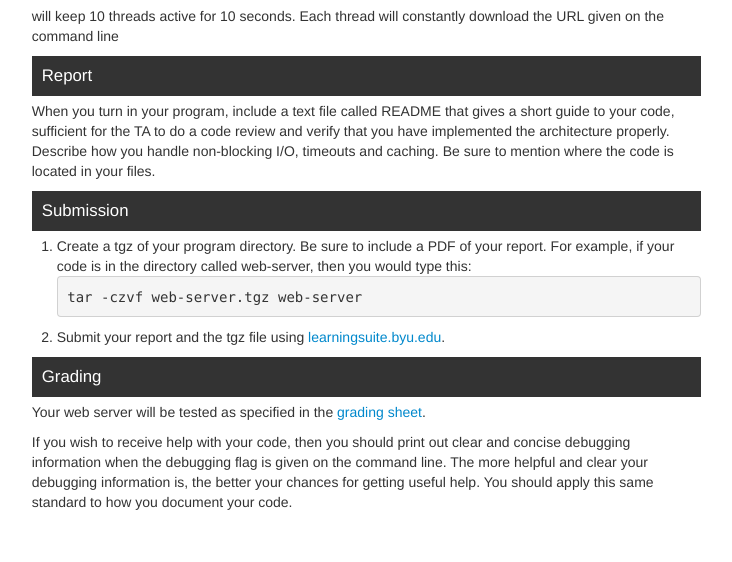
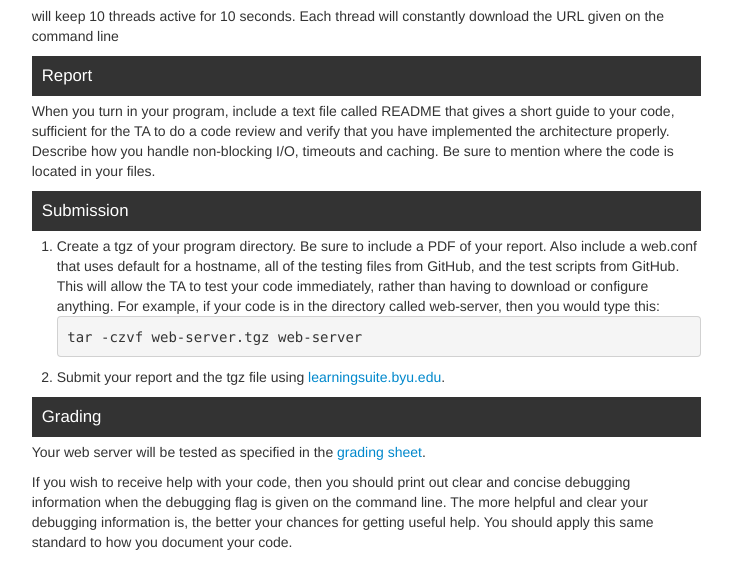
Before and after one commit to zappala/cs360-web, a Flask app: page /fall-2013/labs/web-server in a window 1280 px wide. Shown: the part 2740-3302 px from the top of the page, without its empty margins (389-1121 px from the left). Before the commit the page ends 3250 px from the top, so only its background shows below. Run offline with Flask 2, Linux system fonts and the light colour scheme; some libraries are stand-ins or nearby versions.

Commit message:
Clarified web server assignment for Fall 2013.

```diff
--- a/templates/fall-2013/labs/web-server.html
+++ b/templates/fall-2013/labs/web-server.html
@@ -238,7 +238,13 @@ python stress-test.py localhost:8000/static/files/largefile.txt -t 10 -d 10
       <ol>
 
 	<li>Create a tgz of your program directory. Be sure to include
-	  a PDF of your report. For example, if your code is in the
+	  a PDF of your report. Also include a web.conf that uses
+	  default for a hostname, all of the testing files from
+	  GitHub, and the test scripts from GitHub. This will allow
+	  the TA to test your code immediately, rather than having to
+	  download or configure anything.
+
+	  For example, if your code is in the
 	  directory called web-server, then you would type this:
 
 <pre>
```
